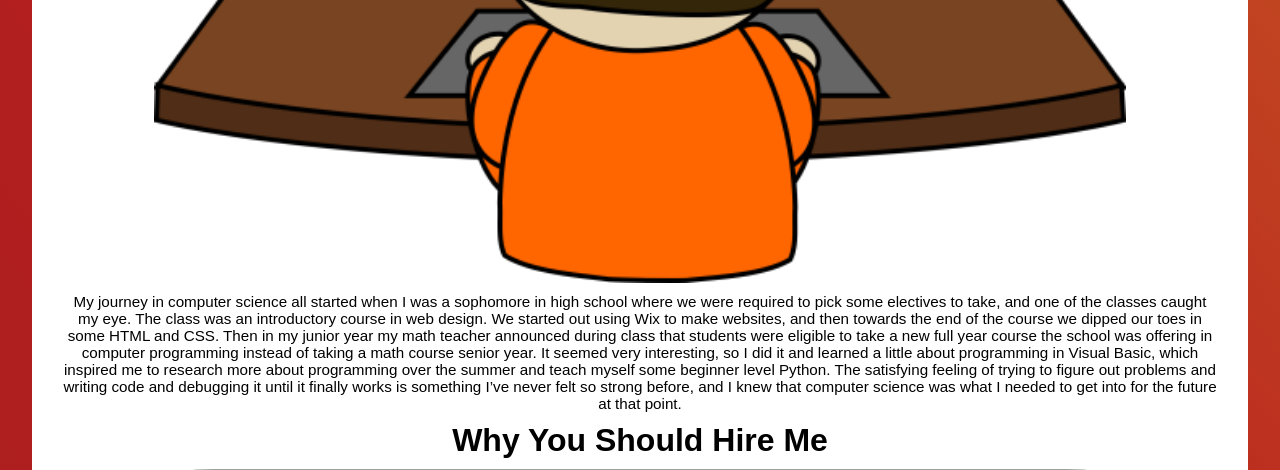
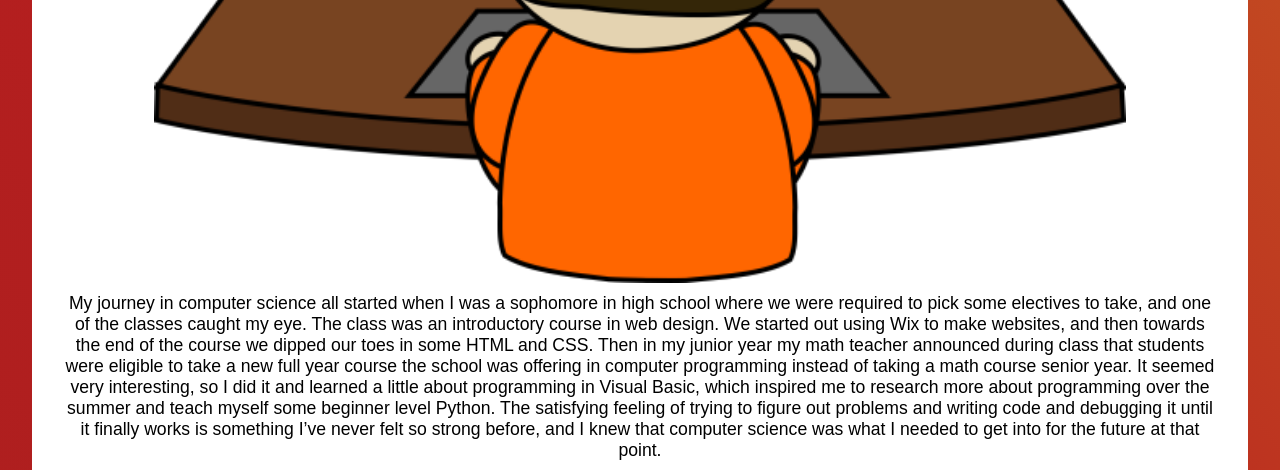
Before and after one commit to jkrejci1/new-portfolio, a Node server app: page /about in a window 1280 px wide. Shown: the part 729-1199 px from the top of the page. Run offline with Node 20, Linux system fonts and the light colour scheme; grey boxes are pictures that could not be loaded.

Commit message:
Text size increase

```diff
--- a/public/about.css
+++ b/public/about.css
@@ -104,14 +104,14 @@ p {
     width: 95%;
     align-self: center;
     margin-bottom: 10px;
-    font-size: .95rem;
+    font-size: 1.1rem;
     text-align: center;
 }
 .box-paragraph {
     width: 95%;
     align-self: center;
     margin-bottom: 10px;
-    font-size: .95rem;
+    font-size: 1.1rem;
     text-align: center;
 }
 
```
